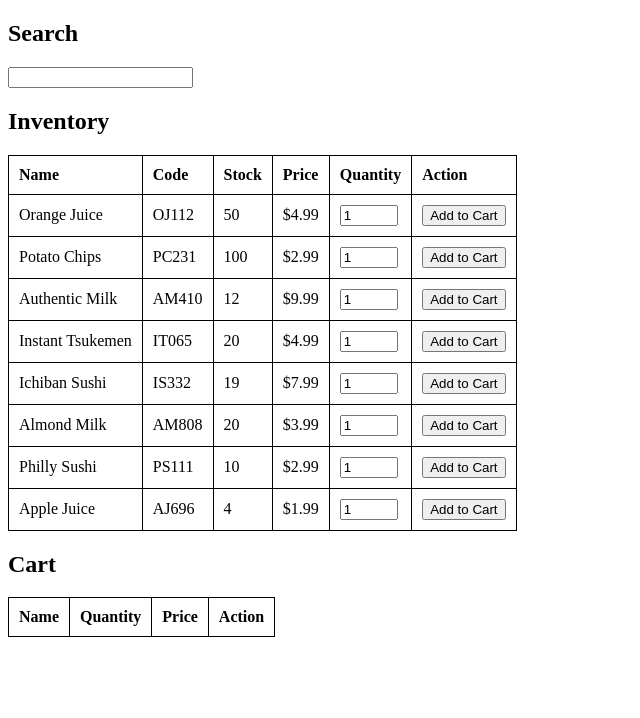
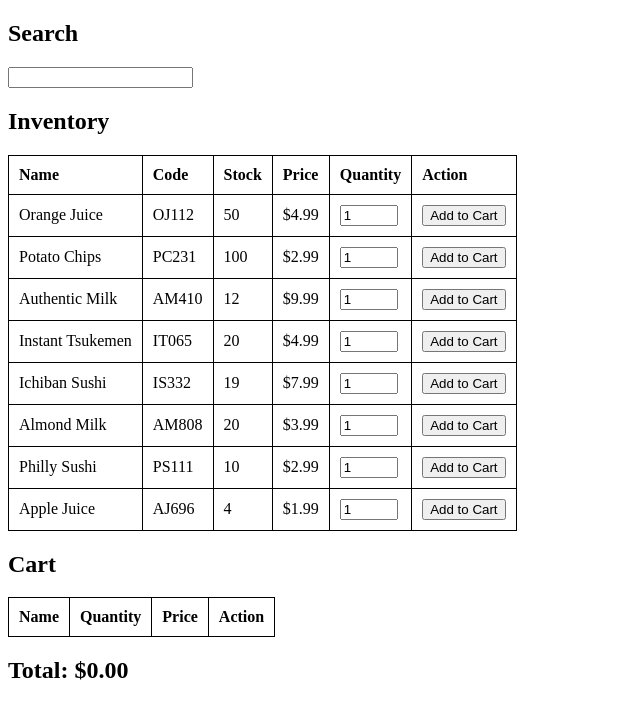
Before and after one commit to wlto/shopping-cart, a React (Create React App) app: page / in a window 1280 px wide. Shown: the top 718 px of the page, without its empty margins (0-640 px from the left). Built offline with nearby package versions, Linux system fonts and the light colour scheme.

Commit message:
Added calculation and displaying for total price

```diff
--- a/src/App.js
+++ b/src/App.js
@@ -11,7 +11,8 @@ class App extends Component {
       inventoryItems: props.data,
       filteredItems: [],
       searchText: '',
-      cartItems: []
+      cartItems: [],
+      totalPrice: 0
     };
   }
 
@@ -46,6 +47,7 @@ class App extends Component {
     const currentItemList = this.state.cartItems;
     let itemExist = 0;
     let newItem = {};
+    let currentTotal = this.state.totalPrice;
 
     // Check if item already exists
     for (let i = 0; i < currentItemList.length && itemExist === 0; i++) {
@@ -53,8 +55,10 @@ class App extends Component {
       if (currentItemList[i].code === itemCode) {
         currentItemList[i].quantity += itemQty;
         currentItemList[i].totalPrice += parseFloat(itemPrice * itemQty);
+        currentTotal += parseFloat(itemPrice * itemQty);
         this.setState({
-          cartItems: currentItemList
+          cartItems: currentItemList,
+          totalPrice: currentTotal
         });
         itemExist = 1;
       }
@@ -67,8 +71,10 @@ class App extends Component {
       newItem.name = itemName;
       newItem.quantity = itemQty;
       newItem.totalPrice = parseFloat(itemPrice * itemQty);
+      currentTotal = this.state.totalPrice + newItem.totalPrice;
       this.setState({
-        cartItems: [...this.state.cartItems, newItem]
+        cartItems: [...this.state.cartItems, newItem],
+        totalPrice: currentTotal
       });
     }
   }
@@ -76,17 +82,20 @@ class App extends Component {
   handleRemoveFromCart(item) {
     let currentInventoryItem = this.state.inventoryItems;
     let currentCartItems = this.state.cartItems;
+    let currentTotal = this.state.totalPrice;
 
     for (let i = 0; i < currentCartItems.length; i++) {
       if (currentCartItems[i].code === item.code) {
         // Restore stock level in inventory
         currentInventoryItem[currentCartItems[i].indexInInventory].stock += currentCartItems[i].quantity;
+        currentTotal -= currentCartItems[i].totalPrice;
         currentCartItems.splice(i, 1);
       }
     }
 
     this.setState({
-      cartItems: currentCartItems
+      cartItems: currentCartItems,
+      totalPrice: currentTotal
     });
   }
 
@@ -105,7 +114,8 @@ class App extends Component {
           onAddToCart={this.handleAddToCart.bind(this)} />
         <Cart
           cartItems={this.state.cartItems}
-          onRemoveFromCart={this.handleRemoveFromCart.bind(this)} />
+          onRemoveFromCart={this.handleRemoveFromCart.bind(this)}
+          totalPrice={this.state.totalPrice} />
       </div>
     )
   }
--- a/src/Cart.js
+++ b/src/Cart.js
@@ -23,6 +23,7 @@ class Cart extends Component {
             {cartItems}
           </tbody>
         </table>
+        <h2>Total: <span>${this.props.totalPrice.toFixed(2)}</span></h2>
       </div>
     )
   }
```
Also changed, not shown: 1 other file (tests, documents, lock files or other folders).
